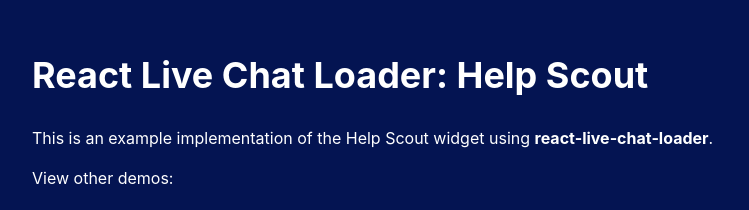
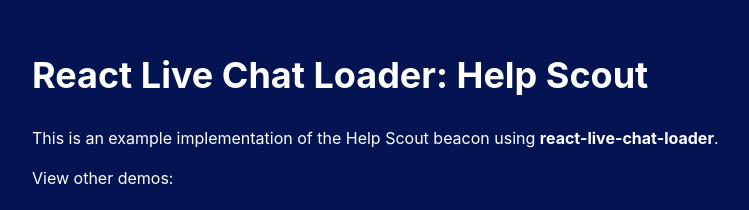
Before and after one commit to calibreapp/react-live-chat-loader, a Next.js app in the folder website/: page /helpscout in a window 1280 px wide. Shown: the part 148-358 px from the top of the page, without its empty margins (258-1007 px from the left). Built offline with nearby package versions, Linux system fonts and the light colour scheme.

Commit message:
Update website/app/helpscout/page.tsx

```diff
--- a/website/app/helpscout/page.tsx
+++ b/website/app/helpscout/page.tsx
@@ -10,7 +10,7 @@ export default function HelpScoutPage() {
         <div className="inner">
           <h1>React Live Chat Loader: Help Scout</h1>
           <p>
-            This is an example implementation of the Help Scout widget using{' '}
+            This is an example implementation of the Help Scout beacon using{' '}
             <a href="https://github.com/calibreapp/react-live-chat-loader">
               react-live-chat-loader
             </a>
```
